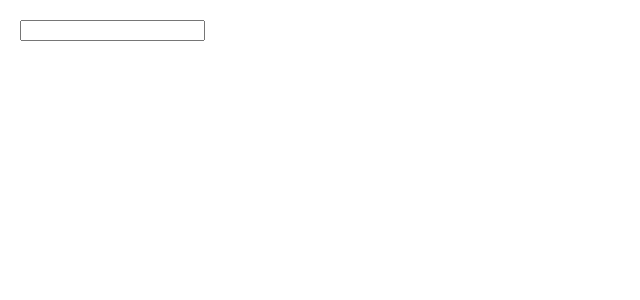
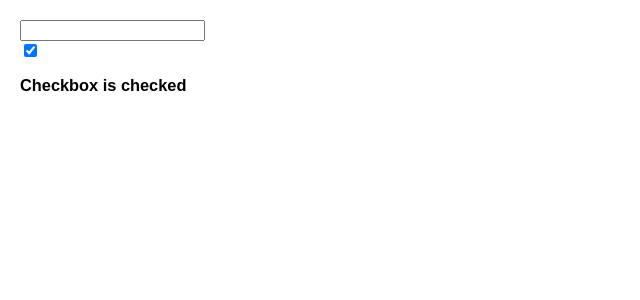
Before and after one commit to rhmtrz/IQG, a React (Create React App) app: page / in a window 1280 px wide. Shown: the top 300 px of the page, without its empty margins (0-640 px from the left). Built offline with nearby package versions, Linux system fonts and the light colour scheme.

Commit message:
feat: checked and unchecked component

```diff
--- a/src/App.js
+++ b/src/App.js
@@ -19,7 +19,9 @@ class Button extends Component {
 
     return (
       <form>
-        <input value={this.state.value} onChange={this.onChange} maxLength="1" />
+        <div>
+          <input value={this.state.value} onChange={this.onChange} maxLength="1" />
+        </div>
       </form>
     );
   }
--- /dev/null
+++ b/src/Component/checkBox.js
@@ -0,0 +1,31 @@
+import React, { Component } from 'react';
+
+export default class CheckBox extends Component {
+  constructor(props) {
+    super(props);
+    this.state = {
+      checked: true
+    };
+    this.handleChecked = this.handleChecked.bind(this);
+}
+  handleChecked() {
+    this.setState({checked: !this.state.checked})
+  }
+  message() {
+    var msg;
+    if (this.state.checked) {
+      msg = "checked";
+    } else {
+      msg = "unchecked";
+    }
+    return msg
+  }
+  render () {
+    return (
+      <div>
+        <input type="checkbox" defaultChecked={this.state.checked} onChange={this.handleChecked}/>
+        <h3>Checkbox is {this.message()}</h3>
+      </div>
+    );
+  }
+}
--- a/src/index.js
+++ b/src/index.js
@@ -3,6 +3,11 @@ import ReactDOM from 'react-dom';
 import './index.css';
 import App from './App';
 import registerServiceWorker from './registerServiceWorker';
+import CheckBox from './Component/checkBox.js';
 
-ReactDOM.render(<App />, document.getElementById('root'));
+ReactDOM.render(<div>
+    <App />
+    <CheckBox />
+  </div>,
+  document.getElementById('root'));
 registerServiceWorker();
```
Also changed, not shown: 1 other file (tests, documents, lock files or other folders).
